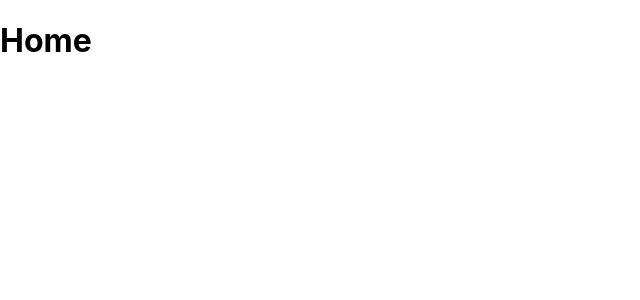
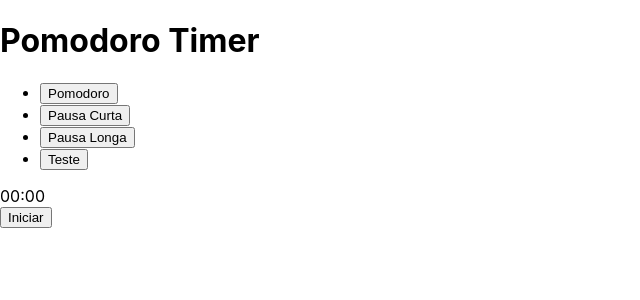
Before and after one commit to rooxalot-dev/pomodoro-clock, a Next.js app: page / in a window 1280 px wide. Shown: the top 300 px of the page, without its empty margins (0-640 px from the left). Built offline with nearby package versions, Linux system fonts and the light colour scheme.

Commit message:
Adicionada lógica do temporizador

```diff
--- /dev/null
+++ b/components/Timer/index.tsx
@@ -0,0 +1,105 @@
+import { useState, useEffect, useCallback } from "react";
+import moment from 'moment';
+
+export default function Timer() {
+    const [timerStarted, setTimerStarted] = useState(false);
+    const [timerType, setTimerType] = useState(null);
+    const [timer, setTimer] = useState('00:00');
+    const [timerInterval, setTimerInterval] = useState(null);
+
+    // Atualiza o timer
+    useEffect(() => {
+        if (timerStarted) {
+            updateTimer(timerType);
+        } else {
+            stopTimer();
+        }
+    }, [timerStarted]);
+
+    // Verificar finalização do timer
+    useEffect(() => {
+        if (timerInterval && timer === '00:00') {
+            stopTimer();
+        }
+    }, [timer, timerInterval]);
+
+    const configTimer = (timerType: string) => {
+        stopTimer();
+        setTimerStarted(false);
+        setTimerType(timerType);
+
+        switch (timerType) {
+            case 'pomodoro':
+                setTimer('25:00');
+                break;
+            case 'short-break':
+                setTimer('05:00');
+                break;
+            case 'long-break':
+                setTimer('10:00');
+                break;
+            case 'teste':
+                setTimer('00:03');
+                break;
+            default:
+                return;
+        }
+    };
+
+    const updateTimer = (timerType) => {
+        if (!timerType)
+            return;
+
+        const [minute, second] = timer.split(':');
+        const dateCountdown = new Date(1980, 1, 1, 0, parseInt(minute), parseInt(second));
+
+        setTimer(moment(dateCountdown).format('mm:ss'));
+
+        const interval = setInterval(() => {
+            dateCountdown.setSeconds(dateCountdown.getSeconds() - 1);
+            const dateFormat = moment(dateCountdown).format('mm:ss');
+            setTimer(dateFormat);
+        }, 1000);
+
+        setTimerInterval(interval);
+        console.log('interval', interval);
+    };
+
+    const toogleTimer = useCallback(() => {
+        if (timerStarted) {
+            setTimerStarted(false);
+        } else {
+            setTimerStarted(true);
+        }
+    }, [timerStarted]);
+
+    const stopTimer = () => {
+        if (timerInterval) {
+            clearInterval(timerInterval);
+            setTimerInterval(null);
+        }
+    };
+
+    return (
+        <div>
+            <ul className="timer-type">
+                <li>
+                    <button onClick={() => configTimer('pomodoro')}>Pomodoro</button>
+                </li>
+                <li>
+                    <button onClick={() => configTimer('short-break')}>Pausa Curta</button>
+                </li>
+                <li>
+                    <button onClick={() => configTimer('long-break')}>Pausa Longa</button>
+                </li>
+                <li>
+                    <button onClick={() => configTimer('teste')}>Teste</button>
+                </li>
+            </ul>
+            <div className="time">
+                {timer}
+            </div>
+            <button onClick={() => toogleTimer()}>{ timerStarted ? 'Parar' : 'Iniciar' }</button>
+        </div>
+    );
+}
--- a/package.json
+++ b/package.json
@@ -8,6 +8,7 @@
     "start": "next start"
   },
   "dependencies": {
+    "moment": "^2.29.1",
     "next": "10.0.6",
     "react": "17.0.1",
     "react-dom": "17.0.1"
@@ -15,6 +16,7 @@
   "devDependencies": {
     "@types/node": "^14.14.25",
     "@types/react": "^17.0.1",
+    "@types/styled-components": "^5.1.7",
     "typescript": "^4.1.3"
   }
 }
--- a/pages/index.tsx
+++ b/pages/index.tsx
@@ -1,3 +1,10 @@
+import Timer from "../components/Timer";
+
 export default function Home() {
-  return <h1>Home</h1>
+  return (
+    <div className="main-container">
+      <h1>Pomodoro Timer</h1>
+      <Timer></Timer>
+    </div>
+  );
 }
```
Also changed, not shown: 2 other files (tests, documents, lock files or other folders).
